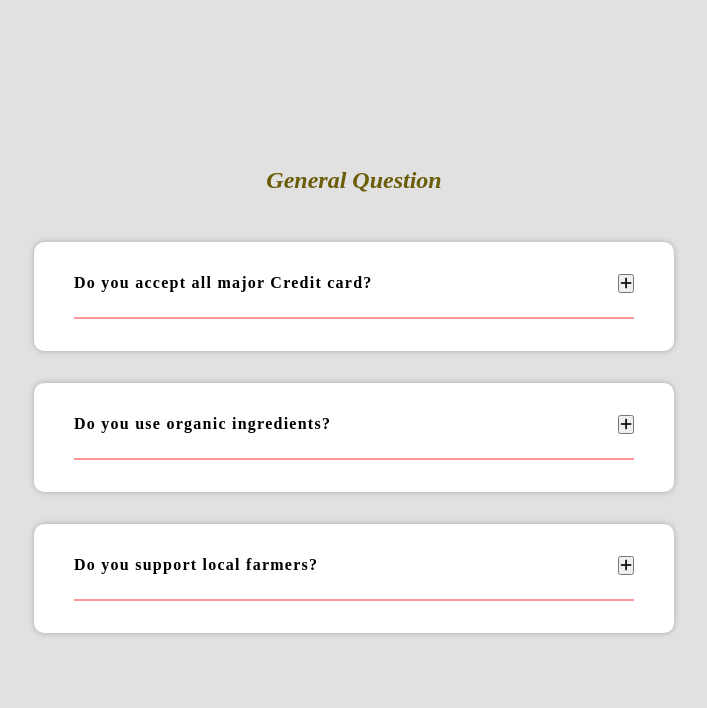
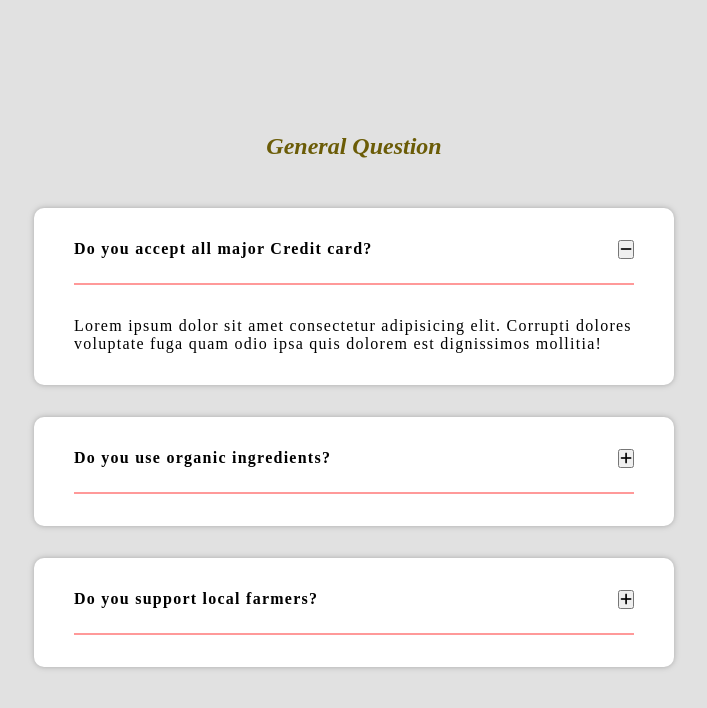
Before and after one commit to bibek190/question-project, a plain HTML site: page index.html in a window 1280 px wide. Both pictures are taken after a click on the button 912 px from the left and 283 px from the top of the page. Shown: the whole page, without its empty margins (286-993 px from the left). Drawn offline with Linux system fonts and the light colour scheme.

Commit message:
added javascript

```diff
--- a/script.js
+++ b/script.js
@@ -1,7 +1,7 @@
 const btns = document.querySelectorAll(".question-btn");
 
 btns.forEach((btn) => {
-  btn.addEventListener("click", (e) => {
-    console.log(e.currentTarget);
+  btn.addEventListener("click", () => {
+    btn.parentElement.parentElement.classList.toggle("show-text");
   });
 });
--- a/style.css
+++ b/style.css
@@ -56,16 +56,16 @@ button:active {
 .question-text {
   display: none;
 }
-/* .show-text .question-text {
+.show-text .question-text {
   display: block;
-} */
+}
 .minus-icon {
   display: none;
 }
 
-/* .show-text .minus-icon {
+.show-text .minus-icon {
   display: inline;
-} */
-/* .show-text .plus-icon {
+}
+.show-text .plus-icon {
   display: none;
-} */
+}
```
